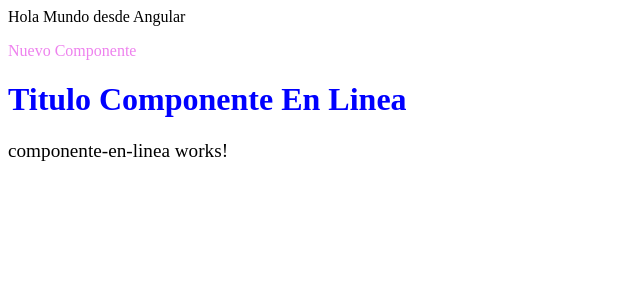
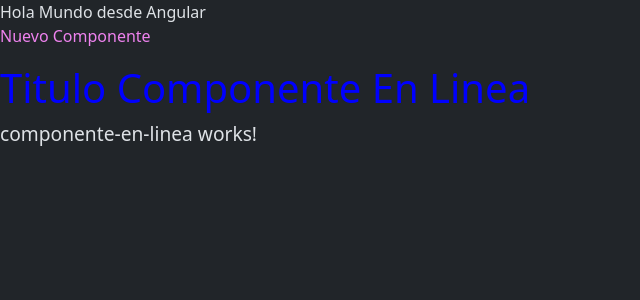
Before and after one commit to odgm/angular-app, an Angular app: page / in a window 1280 px wide. Shown: the top 300 px of the page, without its empty margins (0-640 px from the left). Built offline with nearby package versions, Linux system fonts and the light colour scheme.

Commit message:
boorstrap y popperjs

```diff
--- a/angular.json
+++ b/angular.json
@@ -25,7 +25,12 @@
               }
             ],
             "styles": [
+              "node_modules/bootstrap/dist/css/bootstrap.min.css",
               "src/styles.css"
+            ],
+            "scripts": [
+              "node_modules/@popperjs/core/dist/umd/popper.min.js",
+              "node_modules/bootstrap/dist/js/bootstrap.min.js"
             ]
           },
           "configurations": {
--- a/package.json
+++ b/package.json
@@ -17,6 +17,8 @@
     "@angular/forms": "^22.0.0",
     "@angular/platform-browser": "^22.0.0",
     "@angular/router": "^22.0.0",
+    "@popperjs/core": "^2.11.8",
+    "bootstrap": "^5.3.8",
     "rxjs": "~7.8.0",
     "tslib": "^2.3.0"
   },
--- a/src/index.html
+++ b/src/index.html
@@ -1,5 +1,5 @@
 <!doctype html>
-<html lang="en">
+<html lang="en" data-bs-theme="dark">
 <head>
   <meta charset="utf-8">
   <title>AngularApp</title>
```
Also changed, not shown: 1 other file (tests, documents, lock files or other folders).
